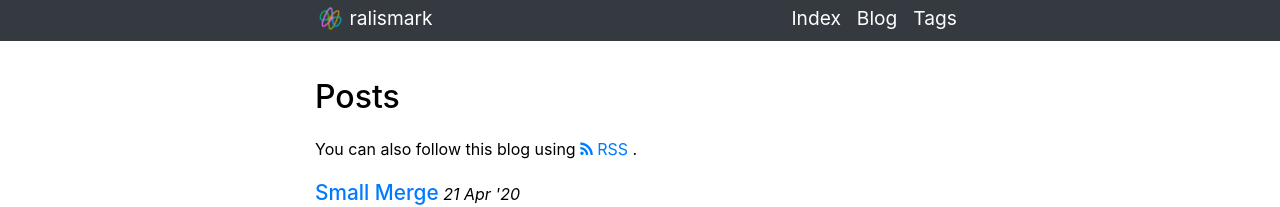
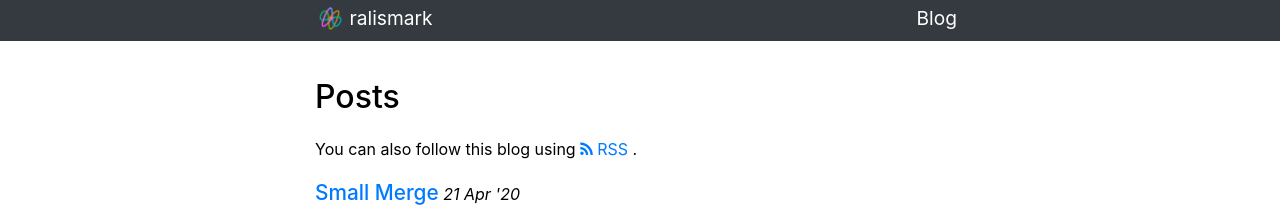
Before and after one commit to ralismark/ralismark.github.io, a Jekyll site: the page built from posts.html, in a window 1280 px wide. Shown: the top 207 px of the page. Built offline with Jekyll 4.4.1, drawn with Linux system fonts in a browser that asks for light colours.

Commit message:
Be more specifc about things appearing in navbar
The index page was also appearing in the navbar before this.

```diff
--- a/_includes/navbar.html
+++ b/_includes/navbar.html
@@ -4,7 +4,7 @@
 
 		<ul id="navbar-pages">
 			{% for page in site.pages %}
-			{% if page.title %}
+			{% if page.nav %}
 			<li class="navbar-page">
 				<a class="navbar-link" href="{{ page.url | relative_url }}">
 					{{ page.title | escape }}
--- a/posts.html
+++ b/posts.html
@@ -1,6 +1,7 @@
 ---
 title: Blog
 layout: default
+nav: true
 ---
 
 <h1>Posts</h1>
```
